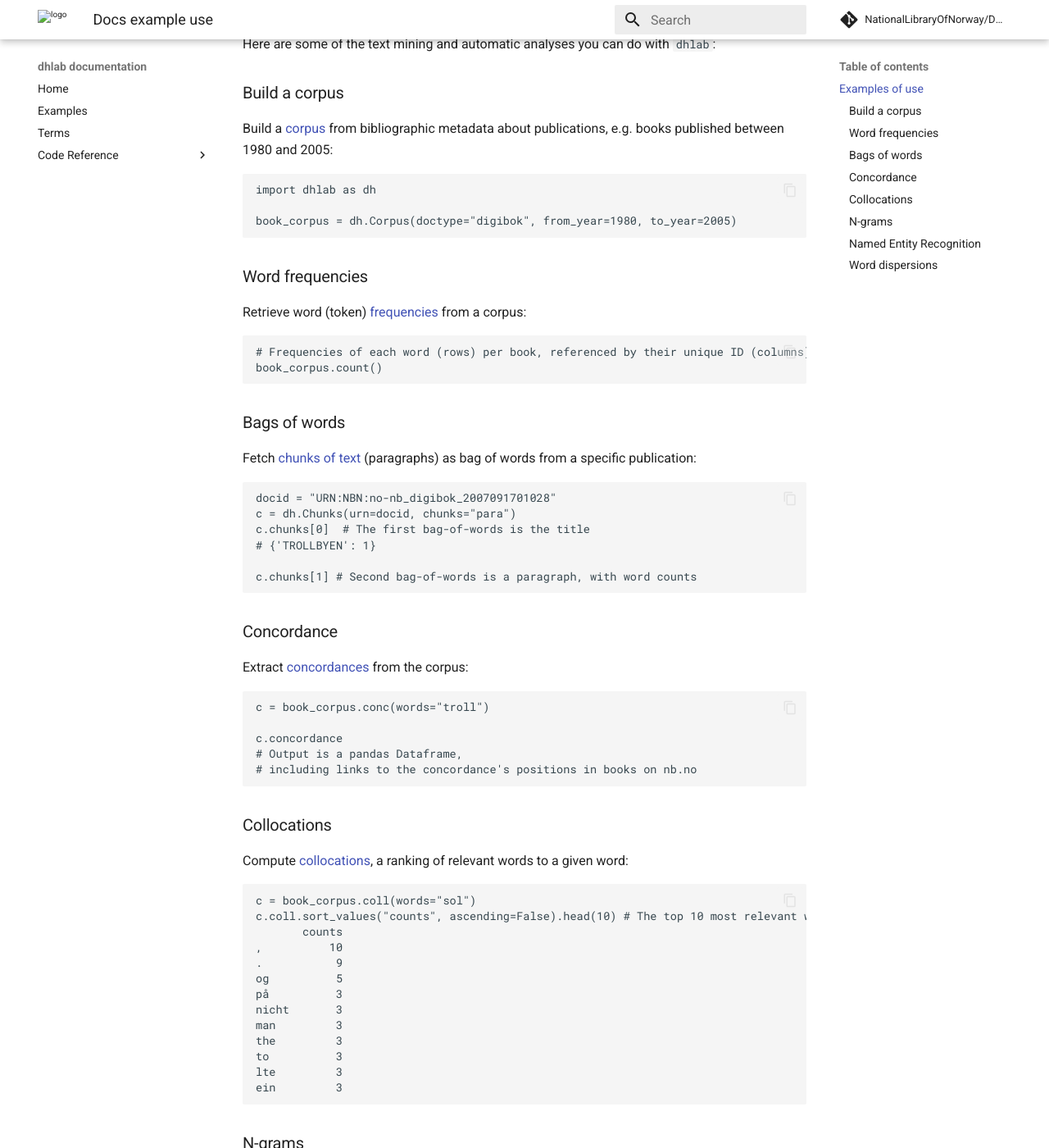
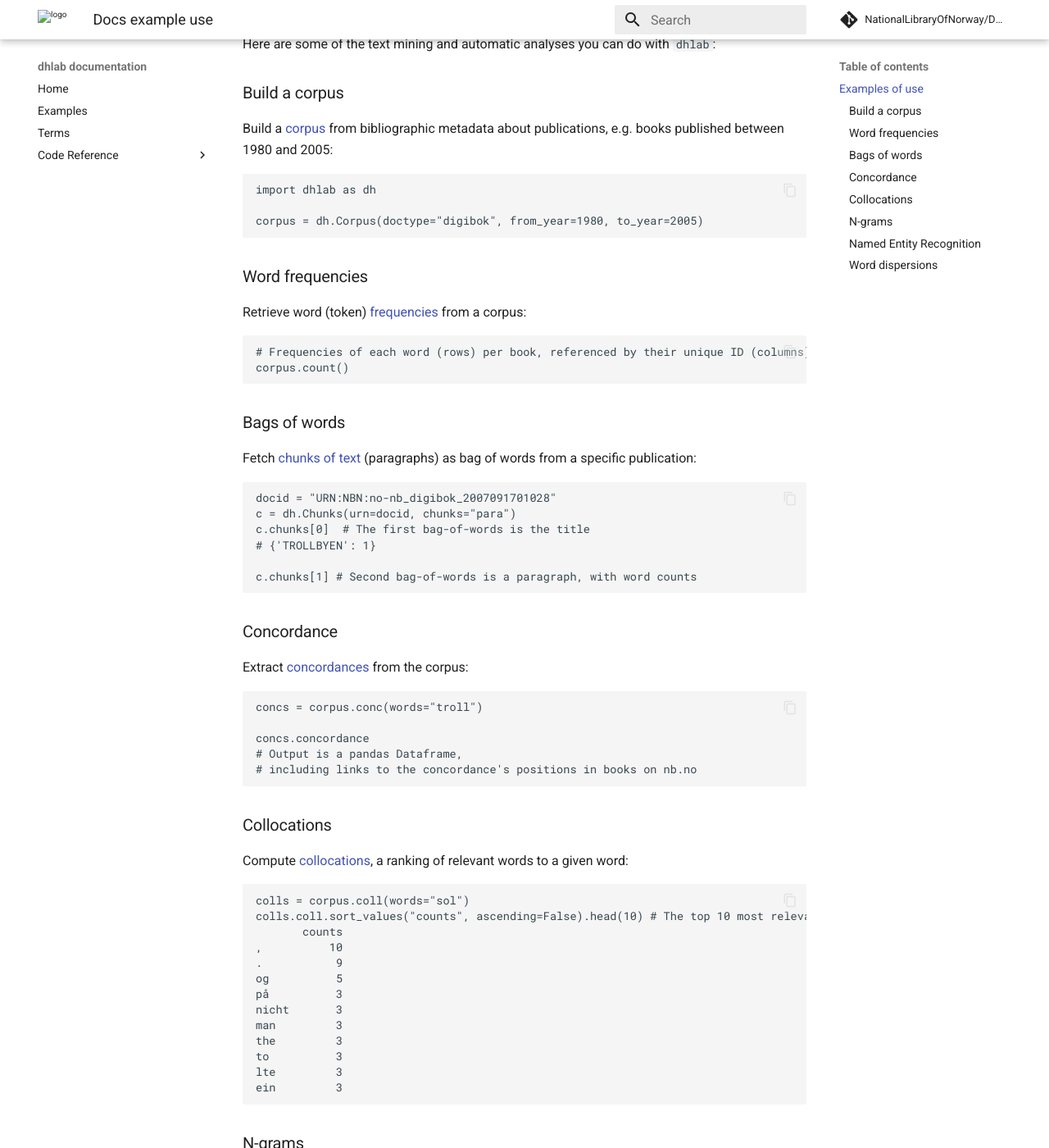
Before and after one commit to NationalLibraryOfNorway/DHLAB, an MkDocs documentation site: the page built from docs/source/docs_example_use.md, in a window 1280 px wide and 1400 px high, scrolled down 273 px. Shown: the whole window at 82% size. Built offline with MkDocs 1.6.1 and Material for MkDocs 9.7.7, drawn with Linux system fonts in a browser that asks for light colours; comment, search, counter and statistics services are not loaded; some of the changed text lies outside the part shown.

Commit message:
remove duplicate function and fix documentation references

````diff
--- a/docs/source/docs_example_use.md
+++ b/docs/source/docs_example_use.md
@@ -10,26 +10,26 @@
 
 ## Build a corpus
 
-Build a [corpus](#dhlab.Corpus) from bibliographic metadata about publications, e.g. books published between 1980 and 2005:
+Build a [corpus](#text.corpus.Corpus) from bibliographic metadata about publications, e.g. books published between 1980 and 2005:
 
 ```{code-block}
 import dhlab as dh
 
-book_corpus = dh.Corpus(doctype="digibok", from_year=1980, to_year=2005)
+corpus = dh.Corpus(doctype="digibok", from_year=1980, to_year=2005)
 ```
 
 ## Word frequencies
 
-Retrieve word (token) [frequencies](#dhlab.Corpus.count) from a corpus:
+Retrieve word (token) [frequencies](#text.corpus.Corpus.count) from a corpus:
 
 ```{code-block}
 # Frequencies of each word (rows) per book, referenced by their unique ID (columns)
-book_corpus.count()
+corpus.count()
 ```
 
 ## Bags of words
 
-Fetch [chunks of text](#dhlab.Chunks) (paragraphs) as bag of words from a specific publication:
+Fetch [chunks of text](#text.chunking.Chunks) (paragraphs) as bag of words from a specific publication:
 
 ```{code-block}
 
@@ -43,23 +43,23 @@
 
 ## Concordance
 
-Extract [concordances](#dhlab.Concordance) from the corpus:
+Extract [concordances](#text.conc_coll.Concordance) from the corpus:
 
 ```{code-block}
-c = book_corpus.conc(words="troll")
+concs = corpus.conc(words="troll")
 
-c.concordance
+concs.concordance
 # Output is a pandas Dataframe,
 # including links to the concordance's positions in books on nb.no
 ```
 
 ## Collocations
 
-Compute [collocations](#dhlab.Collocations), a ranking of relevant words to a given word:
+Compute [collocations](#text.conc_coll.Collocations), a ranking of relevant words to a given word:
 
 ```{code-block}
-c = book_corpus.coll(words="sol")
-c.coll.sort_values("counts", ascending=False).head(10) # The top 10 most relevant words to "sol" in our corpus
+colls = corpus.coll(words="sol")
+colls.coll.sort_values("counts", ascending=False).head(10) # The top 10 most relevant words to "sol" in our corpus
        counts
 ,          10
 .           9
@@ -89,16 +90,18 @@
 
 ## Named Entity Recognition
 
-Extract occurrences of [named entities](#dhlab.NER), for example place names:
+Extract occurrences of [named entities](#text.parse.NER), for example place names:
 
 ```{code-block}
+from dhlab import NER
+
 docid = 'URN:NBN:no-nb_digibok_2007091701028'
-ner = dh.api.dhlab_api.get_places(docid)
+ner = NER(docid)
 ```
 
 ## Word dispersions
 
-Plot narrative graphs of word [dispersions](#dhlab.text.dispersion.Dispersion) in a publication, for instance in "Kristin Lavransdatter":
+Plot narrative graphs of word [dispersions](#text.dispersion.Dispersion) in a publication, for instance in "Kristin Lavransdatter":
 
 ```{code-block}
 from dhlab.text.dispersion import Dispersion
````
Also changed, not shown: other parts of docs/source/docs_example_use.md (+3 -2 lines), docs/source/conf.py (+17 -16 lines), 1 other file.
